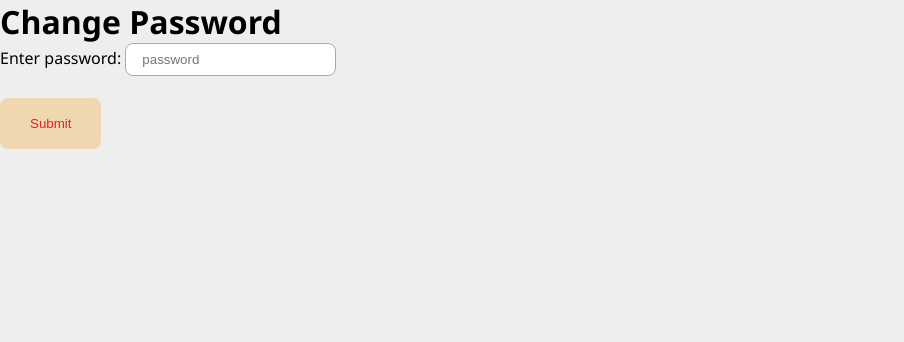
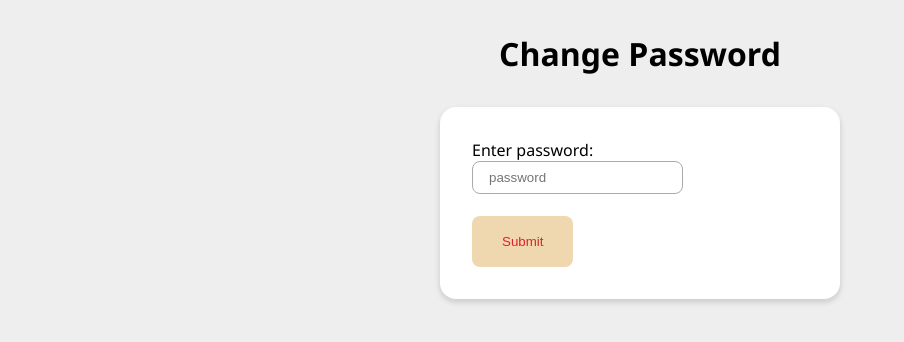
Before and after one commit to adwait2399/user-authentication, a website: page static/change-password.html in a window 1280 px wide. Shown: the whole page, without its empty margins (0-904 px from the left). Drawn offline with Linux system fonts and the light colour scheme; files that its build step writes are made by us from their sources.

Commit message:
:lipstick: changepassword form styling done

```diff
--- a/static/change-password.html
+++ b/static/change-password.html
@@ -4,17 +4,19 @@
     <meta charset="UTF-8" />
     <meta http-equiv="X-UA-Compatible" content="IE=edge" />
     <meta name="viewport" content="width=device-width, initial-scale=1.0" />
-    <link rel="stylesheet" href="./stlyes/main.css" />
+    <link rel="stylesheet" href="./styles/main.css" />
     <title>Registration page</title>
   </head>
 
   <body id="change-password">
     <h1>Change Password</h1>
     <form id="change-password-form">
-      <label for="password">Enter password: </label>
-      <input type="password" autocomplete="off" name="password" id="password" placeholder="password" />
-      <br /><br />
-      <input type="submit" value="Submit" id="submit" />
+      <div>
+        <label for="password">Enter password: </label>
+        <input type="password" autocomplete="off" name="password" id="password" placeholder="password" />
+        <br /><br />
+        <input type="submit" value="Submit" id="submit" />
+      </div>
     </form>
     <script>
       const form = document.getElementById('change-password-form');
--- a/static/styles/main.css
+++ b/static/styles/main.css
@@ -102,3 +102,27 @@ input[type='password'] {
 #login {
   text-align: center;
 }
+
+#change-password #change-password-form {
+  margin: auto;
+  padding: 32px;
+  width: 400px;
+  display: flex;
+  flex-direction: column;
+  align-content: center;
+  justify-content: center;
+  align-items: stretch;
+  gap: 24px;
+  border-radius: 16px;
+  box-shadow: 0 3px 6px rgba(0, 0, 0, 0.06), 0 3px 6px rgba(0, 0, 0, 0.1);
+  background-color: #fff;
+}
+
+#change-password h1 {
+  text-align: center;
+  margin: 32px 0;
+}
+
+#change-password #change-password-form {
+  height: fit-content;
+}
```
Also changed, not shown: static/login.html (+13 -0 lines).
